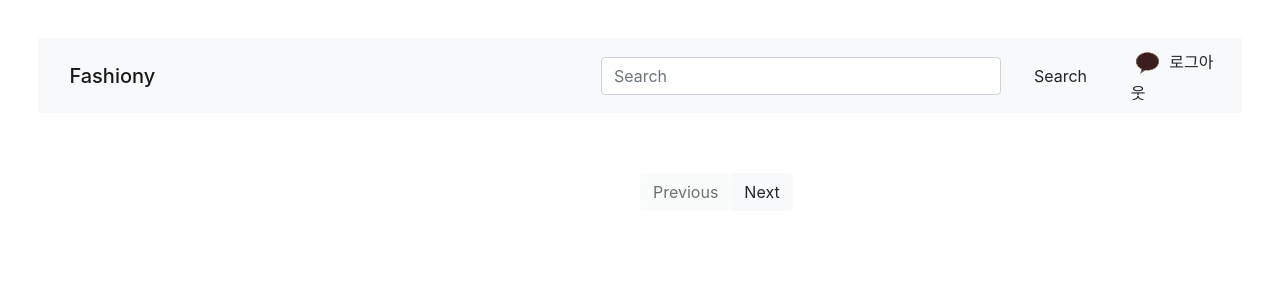
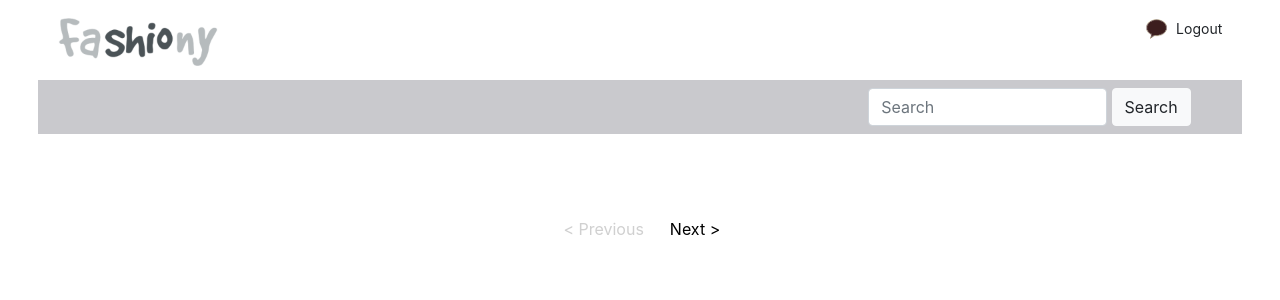
Before and after one commit to eet43/Fashiony, a Flask app: page /homepage in a window 1280 px wide. Shown: the top 300 px of the page. Run offline with Flask 2, Linux system fonts and the light colour scheme; data that the repository does not hold is empty; parts of the project's set-up code (start-up, migrations or seed data) failed here and were passed over; some libraries are stand-ins or nearby versions.

Commit message:
💄네비 바 - 메인 페이지 디자인 수정

```diff
--- a/templates/homepage.html
+++ b/templates/homepage.html
@@ -27,8 +27,8 @@
 
         .search {
             width: 400px;
-            margin-left: -130px;
             margin-right: 20px;
+            margin-left: 70%;
         }
 
         .home-box {
@@ -41,12 +41,14 @@
 
         .pagination {
             position: absolute;
-            left: 50%;
+            left: 43%;
+            height: 70px;
         }
 
         .kakao_button {
             width: 100px;
             margin-left: -3%;
+            float: right;
         }
 
         .button-group {
@@ -69,6 +71,40 @@
             background-position: left bottom;
             line-height: 0;
             vertical-align: top;
+        }
+
+        .bg-gray {
+            background-color: #C9C9CD;
+        }
+
+        .logout-font {
+            font-size: 14px;
+        }
+
+        .kakao-image {
+            width: 30px;
+        }
+
+        .logo{
+            margin-top: -2%;
+            margin-bottom: 10px;
+        }
+
+        .search-button {
+            margin-left: 5px;
+        }
+
+        .logo-image {
+            width: 200px;
+        }
+
+        .comment{
+            font-size: 13px;
+            color: darkgray;
+        }
+
+        .btn-white {
+            background-color: white;
         }
 
     </style>
@@ -190,30 +226,31 @@
                 }
             })
         }
+
+        function home() {
+            location.href = `http://localhost:5000/homepage?page=1`;
+        }
     </script>
 </head>
 
 <body>
 <div class="wrap">
-    <nav class="navbar navbar-expand-lg navbar-light bg-light">
+    <div class="logo">
+        <img src="static/logo.png" onclick="home()" class="logo-image">
+        <div id="logout" class="kakao_button">
+            <img src="/static/kakaolink_btn_small.png" alt="kakao oauth" class="kakao-image"/>
+            <span class="logout-font">Logout</span>
+        </div>
+    </div>
+    <nav class="navbar navbar-expand-lg navbar-light bg-gray">
         <div class="container-fluid">
-            <a class="navbar-brand mb-0 h1" href="?page=1">Fashiony</a>
-            <button class="navbar-toggler" type="button" data-bs-toggle="collapse"
-                    data-bs-target="#navbarSupportedContent" aria-controls="navbarSupportedContent"
-                    aria-expanded="false" aria-label="Toggle navigation">
-                <span class="navbar-toggler-icon"></span>
-            </button>
             <div class="search">
                 <div class="d-flex">
-                    <input class="form-control search" type="search" placeholder="Search" aria-label="Search"
+                    <input class="form-control" type="search" placeholder="Search" aria-label="Search"
                            id="search-input">
                     <button class="btn btn-light search-button" onclick="search()">Search</button>
                 </div>
             </div>
-        </div>
-        <div id="logout" class="kakao_button">
-            <img src="/static/kakaolink_btn_small.png" alt="kakao oauth"/>
-            <span>로그아웃</span>
         </div>
     </nav>
 
@@ -223,8 +260,8 @@
     </div>
 
     <div class="button-group pagination">
-        <button type="button" class="btn btn-light" onclick="prePage()" id="pre-button" disabled>Previous</button>
-        <button type="button" class="btn btn-light" onclick="nextPage()" id="next-button">Next</button>
+        <button type="button" class="btn btn-white" onclick="prePage()" id="pre-button" disabled>< Previous</button>
+        <button type="button" class="btn btn-white" onclick="nextPage()" id="next-button">Next ></button>
     </div>
 </div>
 </body>
```
Also changed, not shown: static/logo.png (added).
